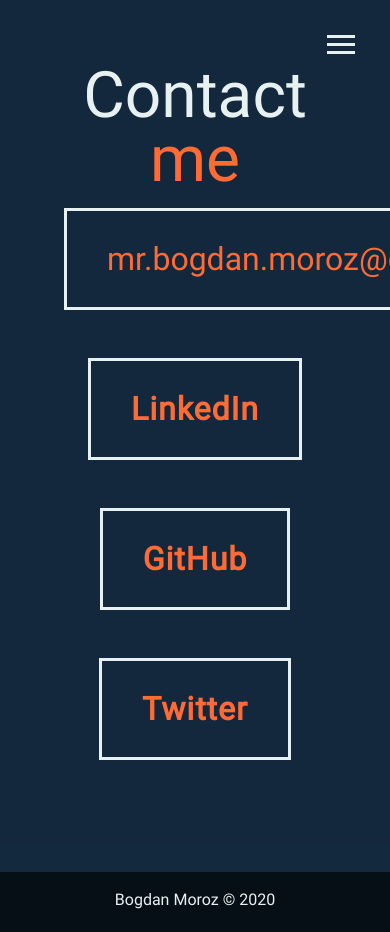
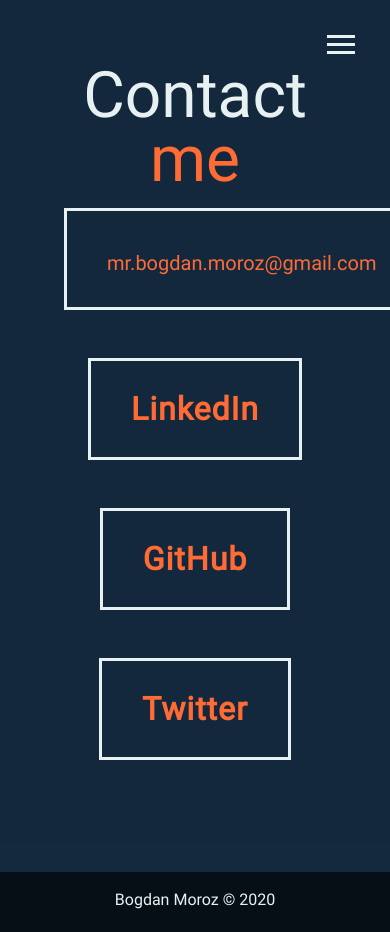
Before and after one commit to bogmoroz/react-portfolio, a React app: page /contacts in a window 390 px wide. Built offline with nearby package versions, Linux system fonts and the light colour scheme.

Commit message:
Mobile style fixes

```diff
--- a/app/components/Contacts.js
+++ b/app/components/Contacts.js
@@ -9,7 +9,9 @@
         </h1>
         <div className='boxes'>
           <div>
-            <span className='text-secondary'> mr.bogdan.moroz@gmail.com </span>
+            <span className='text-secondary email-address'>
+              mr.bogdan.moroz@gmail.com
+            </span>
           </div>
           <div>
             <a
--- a/app/styles/_mobile.scss
+++ b/app/styles/_mobile.scss
@@ -104,4 +104,8 @@
       height: auto;
     }
   }
+
+  .email-address {
+    font-size: 1.25rem;
+  }
 }
```
